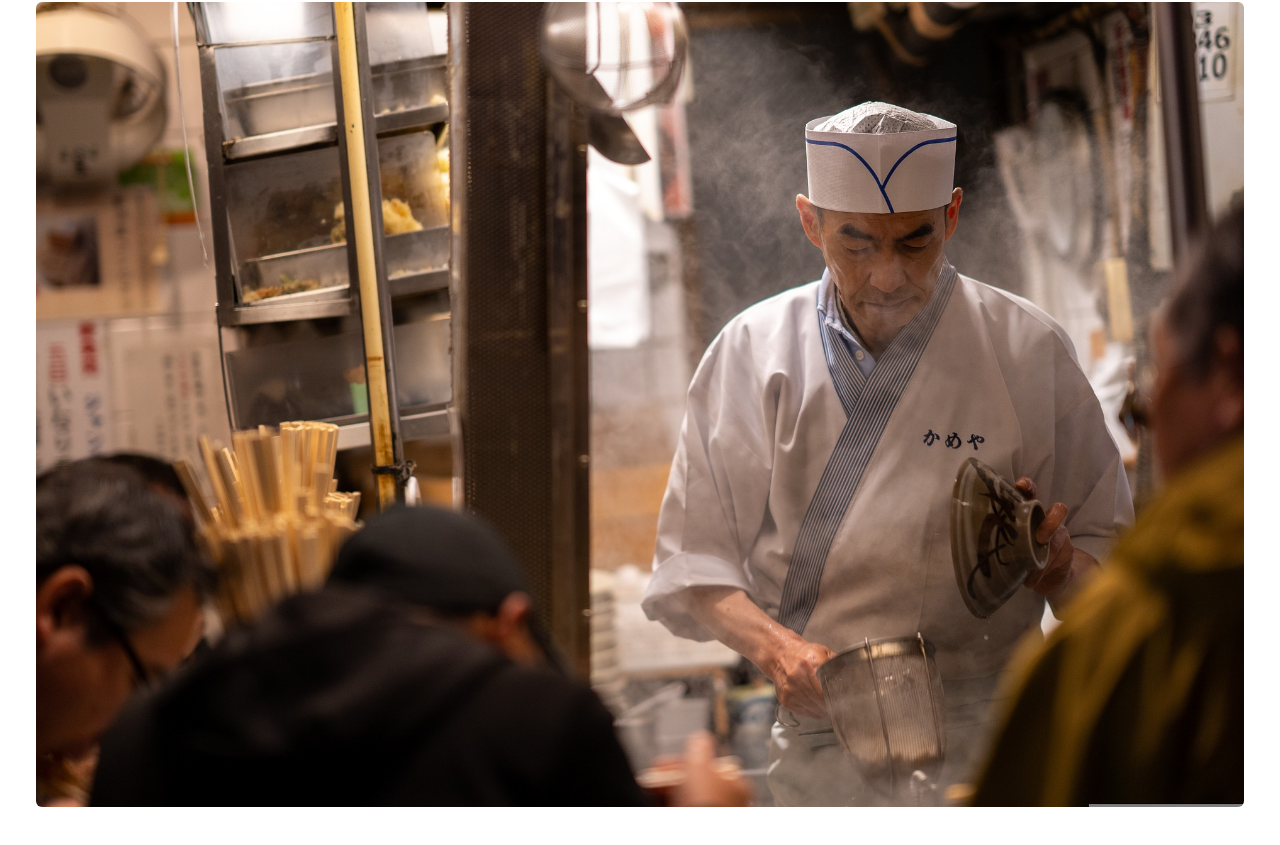
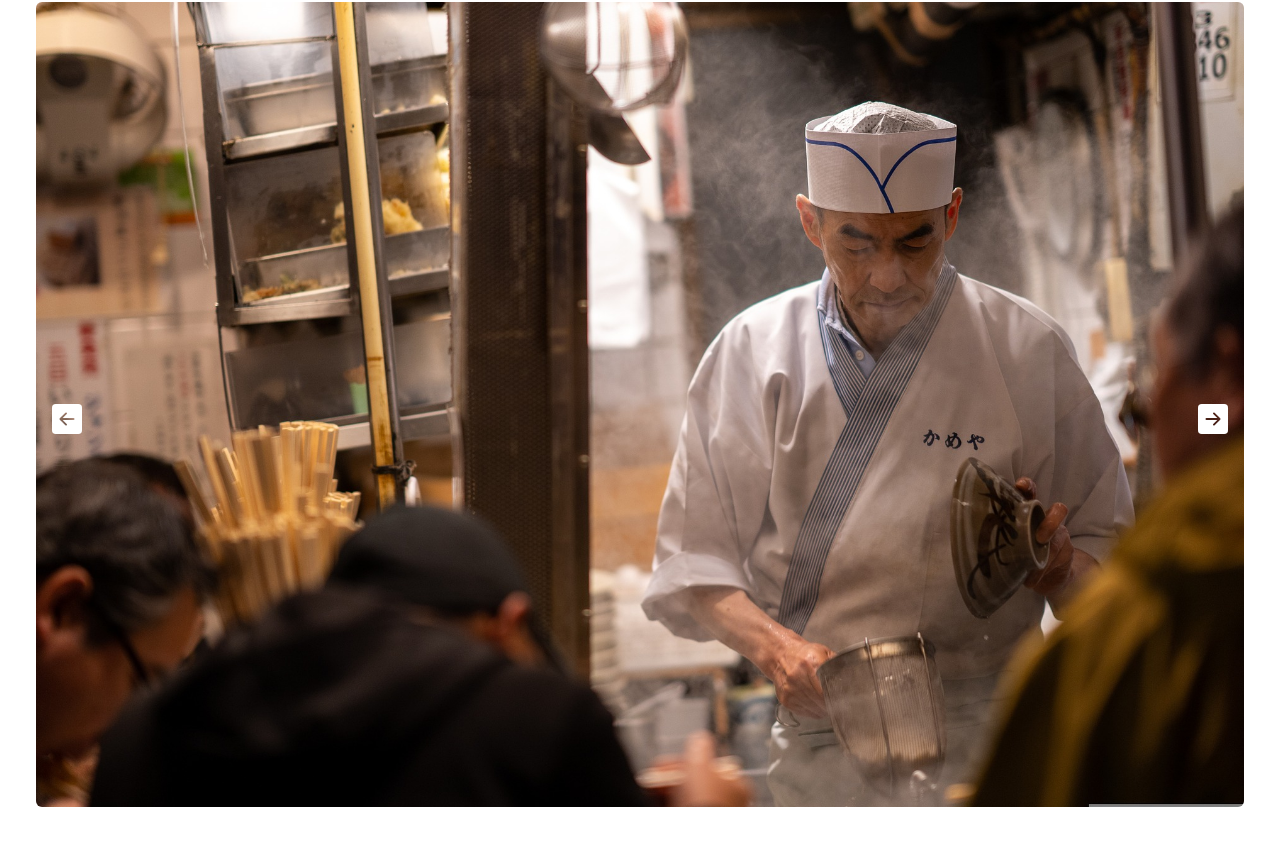
Before and after one commit to EzekielSmith107/travel-site, a React (Create React App) app: page / in a window 1280 px wide. Shown: the part 2817-3662 px from the top of the page. Built offline with nearby package versions, Linux system fonts and the light colour scheme.

Commit message:
carousel functional

```diff
--- a/src/components/Carousel.jsx
+++ b/src/components/Carousel.jsx
@@ -2,6 +2,7 @@ import React, { useState } from 'react'
 import chef from '../assets/chef.jpg'
 import fuji from '../assets/fuji.jpg'
 import sakura from '../assets/sakura.jpg'
+import { BsArrowLeftSquareFill, BsArrowRightSquareFill } from 'react-icons/bs'
 
 const Carousel = () => {
     const sliderData = [
@@ -11,9 +12,19 @@ const Carousel = () => {
     ]
 
     const [ slide, setSlide ] = useState(0)
+    const length = sliderData.length
+
+    const prevSlide = () => {
+        setSlide(slide === 0 ? length - 1 : slide - 1)
+    }
+    const nextSlide = () => {
+        setSlide(slide === length - 1 ? 0 : slide + 1)
+    }
 
     return (
     <div className='max-w-[1240px] mx-auto px-4 py-16 relative flex justify-center items-center'>
+        <BsArrowLeftSquareFill onClick={prevSlide} className='absolute top-[50%] text-3xl text-white cursor-pointer left-8' />
+        <BsArrowRightSquareFill onClick={nextSlide} className='absolute top-[50%] text-3xl text-white cursor-pointer right-8' />
         { sliderData.map((item, index) => (
             <div className={ index === slide ? 'opacity-100' : 'opacity-0' }>
                 { index === slide && (<img className='w-full rounded-md' src={item.image} alt={item.alt} />) }
```
